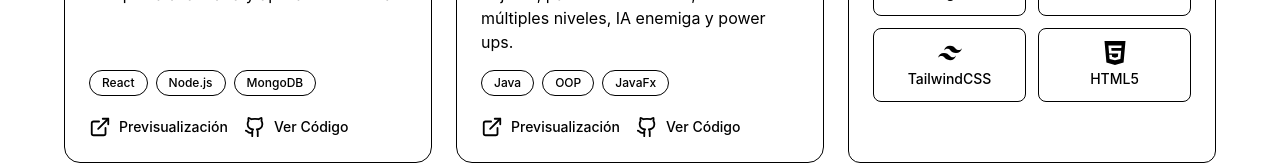
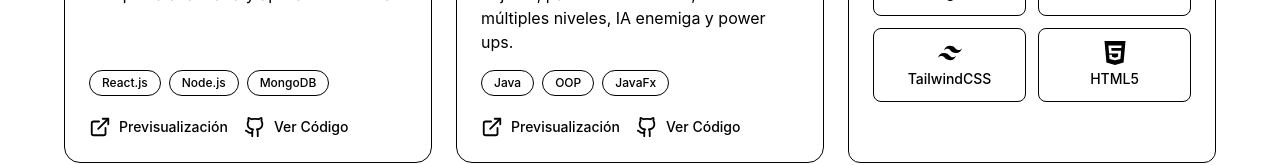
Before and after one commit to CristianAlarconDev/PortfolioV2, a React (Vite) app: page / in a window 1280 px wide. Shown: the part 1271-1436 px from the top of the page. Built offline with nearby package versions, Linux system fonts and the light colour scheme.

Commit message:
correccion de typo

```diff
--- a/src/components/BentoGrid.jsx
+++ b/src/components/BentoGrid.jsx
@@ -15,7 +15,7 @@ export default function BentoGrid() {
           <ProjectCard
             title="Codigo Empleo"
             description={translate("codigoEmpleoDescription")}
-            tags={["React", "Node.js", "MongoDB"]}
+            tags={["React.js", "Node.js", "MongoDB"]}
             image="/CodigoEmpleo.png"
             githubLink="https://github.com/CristianAlarconDev/CodigoEmpleoV2"
             demoLink="https://codigoempleoit.netlify.app/"
```
